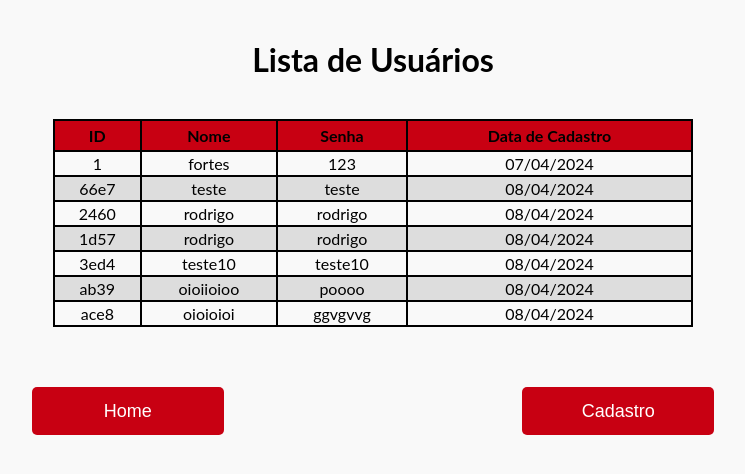
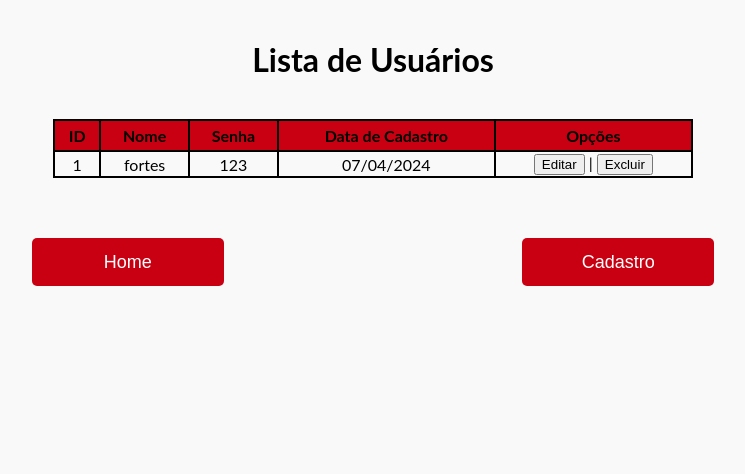
Before and after one commit to roddsv/desafio_fortes, a React (Create React App) app: page /users in a window 1280 px wide. Shown: the top 474 px of the page, without its empty margins (267-1012 px from the left). Built offline with nearby package versions, Linux system fonts and the light colour scheme; data requests are answered from the project's data file.

Commit message:
User exclusion

```diff
--- a/db.json
+++ b/db.json
@@ -5,42 +5,6 @@
       "username": "fortes",
       "password": "123",
       "dataCadastro": "07/04/2024"
-    },
-    {
-      "id": "66e7",
-      "username": "teste",
-      "password": "teste",
-      "dataCadastro": "08/04/2024"
-    },
-    {
-      "id": "2460",
-      "username": "rodrigo",
-      "password": "rodrigo",
-      "dataCadastro": "08/04/2024"
-    },
-    {
-      "id": "1d57",
-      "username": "rodrigo",
-      "password": "rodrigo",
-      "dataCadastro": "08/04/2024"
-    },
-    {
-      "id": "3ed4",
-      "username": "teste10",
-      "password": "teste10",
-      "dataCadastro": "08/04/2024"
-    },
-    {
-      "id": "ab39",
-      "username": "oioiioioo",
-      "password": "poooo",
-      "dataCadastro": "08/04/2024"
-    },
-    {
-      "id": "ace8",
-      "username": "oioioioi",
-      "password": "ggvgvvg",
-      "dataCadastro": "08/04/2024"
     }
   ]
 }
--- a/src/components/UsersList/UsersList.css
+++ b/src/components/UsersList/UsersList.css
@@ -1,6 +1,11 @@
 .titulo-lista {
     text-align: center;
     margin: 40px 0;
+}
+
+.user-opcoes {
+    text-align: center;
+    justify-content: space-between;
 }
 
 table, th, td {
--- a/src/components/UsersList/UsersList.tsx
+++ b/src/components/UsersList/UsersList.tsx
@@ -8,6 +8,7 @@ import './UsersList.css';
 const UsersList: React.FC = () => {
 
     const [users, setUsers] = useState<User[]>([]);
+    const [error, setError] = useState<string | null>(null);
 
     useEffect(() => {
 
@@ -22,7 +23,19 @@ const UsersList: React.FC = () => {
         };
 
         fetchUsers();
+
     }, []);
+
+    const deleteUser = async (id: string) => {
+        try {
+            const response = await api.delete(`http://localhost:3001/users/${id}`);
+            console.log(response.data);
+            const updatedUsers = users.filter(user => user.id.toString() !== id);
+            setUsers(updatedUsers);
+        } catch (e) {
+            setError('Usuário não excluído');
+        }
+    };
 
 
     return (
@@ -35,6 +48,7 @@ const UsersList: React.FC = () => {
                         <th>Nome</th>
                         <th>Senha</th>
                         <th>Data de Cadastro</th>
+                        <th>Opções</th>
                     </tr>
                 </thead>
                 <tbody>
@@ -44,6 +58,11 @@ const UsersList: React.FC = () => {
                             <td>{user.username}</td>
                             <td>{user.password}</td>
                             <td>{user.dataCadastro}</td>
+                            <td>
+                                <button>Editar</button>
+                                <span> | </span>
+                                <button onClick={() => {deleteUser(user.id.toString())}}>Excluir</button>
+                            </td>
                         </tr>
                     ))}
                 </tbody>
```
